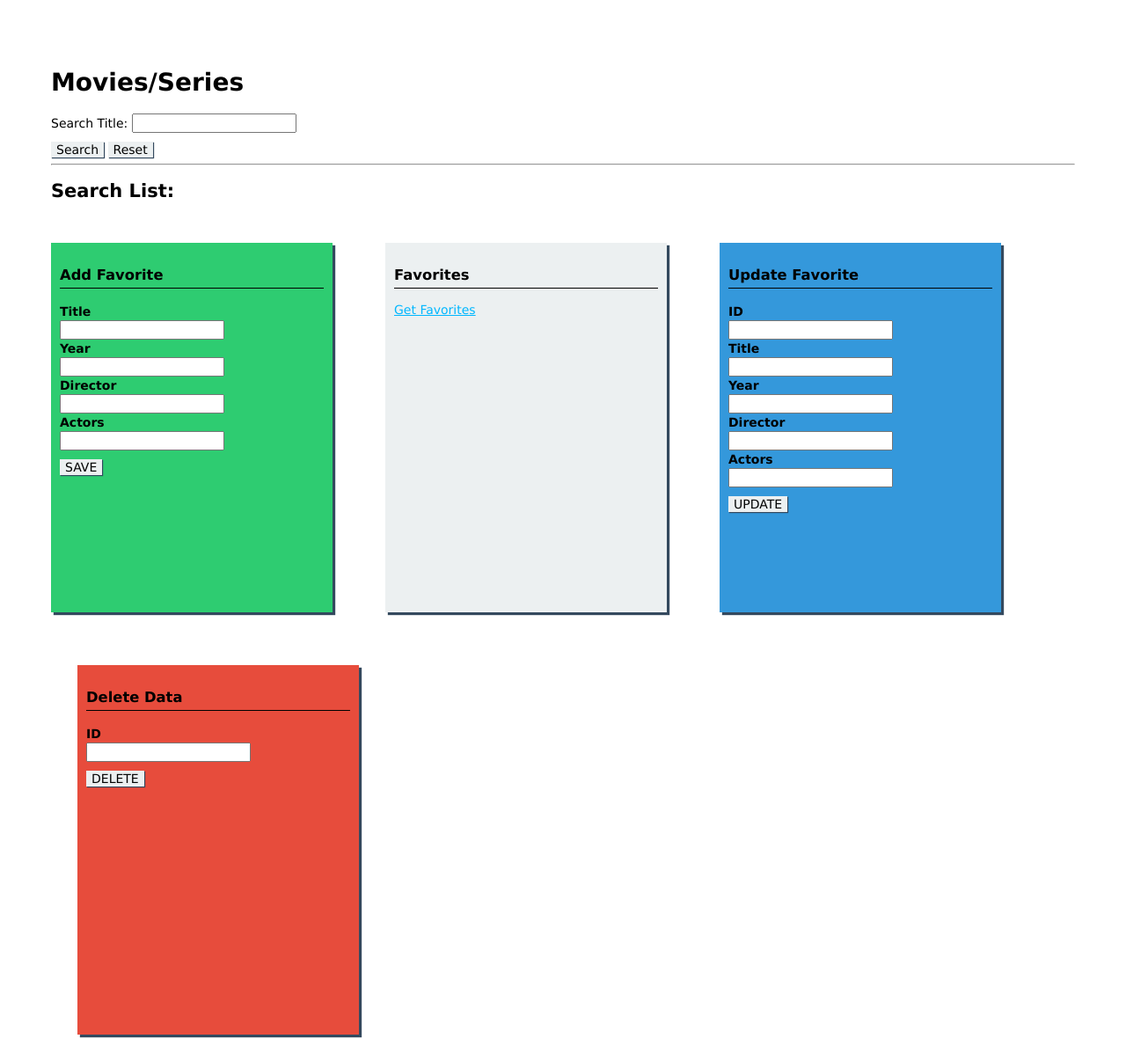
After one commit to catm705/node_movie_app, a Node project: template views/index.hbs in a window 1280 px wide. The commit adds this page. Shown: the whole page at 88% size. Run offline with Node 20 templates, Linux system fonts and the light colour scheme; the template is opened without the code that fills it, so the values that code supplies are empty; some libraries are stand-ins or nearby versions.

Commit message:
Add CRUD feature

```diff
--- a/package.json
+++ b/package.json
@@ -12,7 +12,9 @@
   "dependencies": {
     "body-parser": "^1.12.0",
     "express": "^4.12.2",
-    "hogan-express": "^0.5.2",
+    "express-handlebars": "^3.0.0",
+    "handlebars": "^4.0.5",
+    "mongodb": "^2.1.11",
     "mongoose": "^3.6.20",
     "stylus": "*"
   }
--- a/public/css/style.css
+++ b/public/css/style.css
@@ -1,4 +1,4 @@
-body {
+/*body {
   background-color: #106271;
   font-size: 18px;
 }
@@ -18,9 +18,20 @@ ul {
 }
 
 button {
-  padding: 5px;
   background-color: black;
   color: white;
+}
+
+.button {
+  background-color: black;
+  width: 80px;
+  padding: 5px;
+}
+
+.button a {
+  padding: 5px;
+  color: white;
+  text-decoration: none;
 }
 
 .container {
@@ -35,4 +46,85 @@ button {
 
 .list {
   overflow: scroll;
+  min-height: 100px;
+  background-color: white;
+}*/
+
+body {
+  padding: 50px;
+  font: 14px "Lucida Grande", Helvetica, Arial, sans-serif;
 }
+
+a {
+  color: #00B7FF;
+}
+
+section {
+  float: left;
+  background: #bdc3c7;
+  padding: 10px;
+  margin: 30px;
+  width: 300px;
+  box-shadow: 3px 3px 1px #34495e;
+  min-height: 400px;
+}
+
+section:first-of-type {
+  margin-left: 0;
+}
+
+section:last-of-type {
+  margin-right: 0;
+}
+
+section h3 {
+  border-bottom: 1px solid black;
+  padding-bottom: 5px;
+}
+
+.insert {
+  background: #2ecc71;
+}
+
+.get {
+  background: #ecf0f1;
+}
+
+.update {
+  background: #3498db;
+}
+
+.delete {
+  background: #e74c3c;
+}
+
+.input label {
+  display: block;
+  font-weight: bold;
+  padding: 2px 0;
+}
+
+input,
+button {
+  font: inherit;
+}
+
+button {
+  margin-top: 10px;
+  border: none;
+  box-shadow: 1px 1px 1px #34495e;
+  border-radius: 0;
+  background: #ecf0f1;
+  cursor: pointer;
+}
+
+button:hover {
+  background: #bdc3c7;
+}
+
+.item {
+  margin: 10px 0;
+  padding: 5px;
+  background: #95a5a6;
+  border: 1px solid black;
+}
--- a/public/js/main.js
+++ b/public/js/main.js
@@ -37,7 +37,7 @@ function displayContent() {
       parentElement.appendChild( ulElement );
       var newContent;
 
-      var objKeys = ['Title', 'Year', 'Director', 'Actors', 'Plot'];
+      var objKeys = ['Title', 'Year', 'Director', 'Actors'];
 
       for ( var k in movieList ) {
         for ( i = 0; i <= objKeys.length - 1; i++ ) {
@@ -50,12 +50,7 @@ function displayContent() {
         }
       }
 
-      var buttonnode= document.createElement('input' );
-      buttonnode.setAttribute( 'type','button' );
-      buttonnode.setAttribute( 'name','save' );
-      buttonnode.setAttribute( 'value','save' );
-      parentElement.appendChild( buttonnode );
-      buttonnode.onclick = saveFavorite;
+      return movieList;
     }
     else {
       console.log("There was a problem with the request.", xhr.status);
@@ -66,7 +61,3 @@ function displayContent() {
 function reset() {
   document.location.reload( '/' );
 }
-
-function saveFavorite( movieList ) {
-    debugger;
-}
--- /dev/null
+++ b/views/index.hbs
@@ -0,0 +1,95 @@
+
+  <div class="container">
+    <form>
+      <h1>Movies/Series</h1>
+      <div class="">
+        <label for="t">Search Title:</label>
+        <input type="text" id="title" name="title">
+      </div>
+      <div>
+        <button onclick="search(); return false;">Search</button>
+        <button onclick="reset(0);">Reset</button>
+      </div>
+      <hr>
+
+      <form action="/insert" method="post">
+        <h2>Search List: </h2>
+        <div class="list">
+          <div id="movies"></div>
+        </div>
+      </form>
+  </form>
+  <section class="insert">
+    <h3>Add Favorite</h3>
+    <form action="/insert" method="post">
+        <div class="input">
+            <label for="title">Title</label>
+            <input type="text" id="title" name="title">
+        </div>
+        <div class="input">
+            <label for="content">Year</label>
+            <input type="text" id="year" name="year">
+        </div>
+        <div class="input">
+            <label for="author">Director</label>
+            <input type="text" id="director" name="director">
+        </div>
+        <div class="input">
+            <label for="author">Actors</label>
+            <input type="text" id="actors" name="actors">
+        </div>
+        <button type="submit">SAVE</button>
+    </form>
+  </section>
+  <section class="get">
+      <h3>Favorites</h3>
+      <a href="/get-data">Get Favorites</a>
+      <div>
+          {{# each items }}
+              <article class="item">
+                  <div>Title: {{ this.title }}</div>
+                  <div>Year: {{ this.year }}</div>
+                  <div>Director: {{ this.director }}</div>
+                  <div>Actors: {{ this.actors }}</div>
+                  <div>ID: {{ this._id }}</div>
+              </article>
+          {{/each}}
+      </div>
+  </section>
+  <section class="update">
+      <h3>Update Favorite</h3>
+      <form action="/update" method="post">
+          <div class="input">
+              <label for="id">ID</label>
+              <input type="text" id="id" name="id">
+          </div>
+          <div class="input">
+              <label for="title">Title</label>
+              <input type="text" id="title" name="title">
+          </div>
+          <div class="input">
+              <label for="year">Year</label>
+              <input type="text" id="year" name="year">
+          </div>
+          <div class="input">
+              <label for="director">Director</label>
+              <input type="text" id="director" name="director">
+          </div>
+          <div class="input">
+              <label for="actors">Actors</label>
+              <input type="text" id="actors" name="actors">
+          </div>
+          <button type="submit">UPDATE</button>
+      </form>
+  </section>
+  </section>
+  <section class="delete">
+    <h3>Delete Data</h3>
+    <form action="/delete" method="post">
+        <div class="input">
+            <label for="id">ID</label>
+            <input type="text" id="id" name="id">
+        </div>
+        <button type="submit">DELETE</button>
+    </form>
+</div>
--- /dev/null
+++ b/views/layouts/layout.hbs
@@ -0,0 +1,12 @@
+<!doctype html>
+<html lang="en">
+  <head>
+    <meta charset="utf-8">
+    <title>Movie App</title>
+    <link rel="stylesheet" href="css/style.css">
+  </head>
+  <body>
+    {{{ body }}}
+    <script src="js/main.js"></script>
+  </body>
+</html>
```
Also changed, not shown: app.js (+9 -34 lines), app/routes/index.js (+132 -3 lines), views/index.html (deleted, +0 -40 lines), views/layout.html (deleted).
